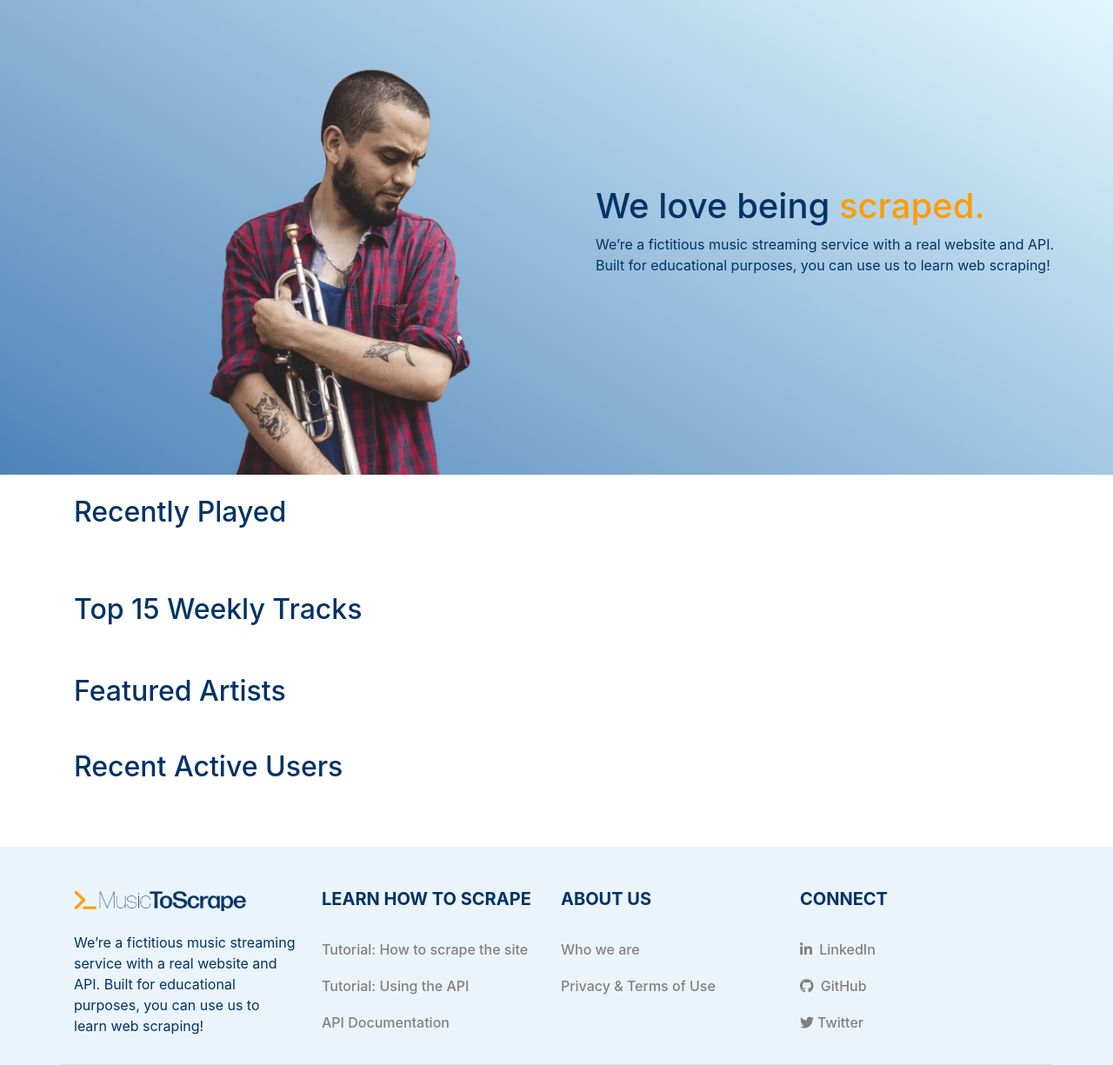
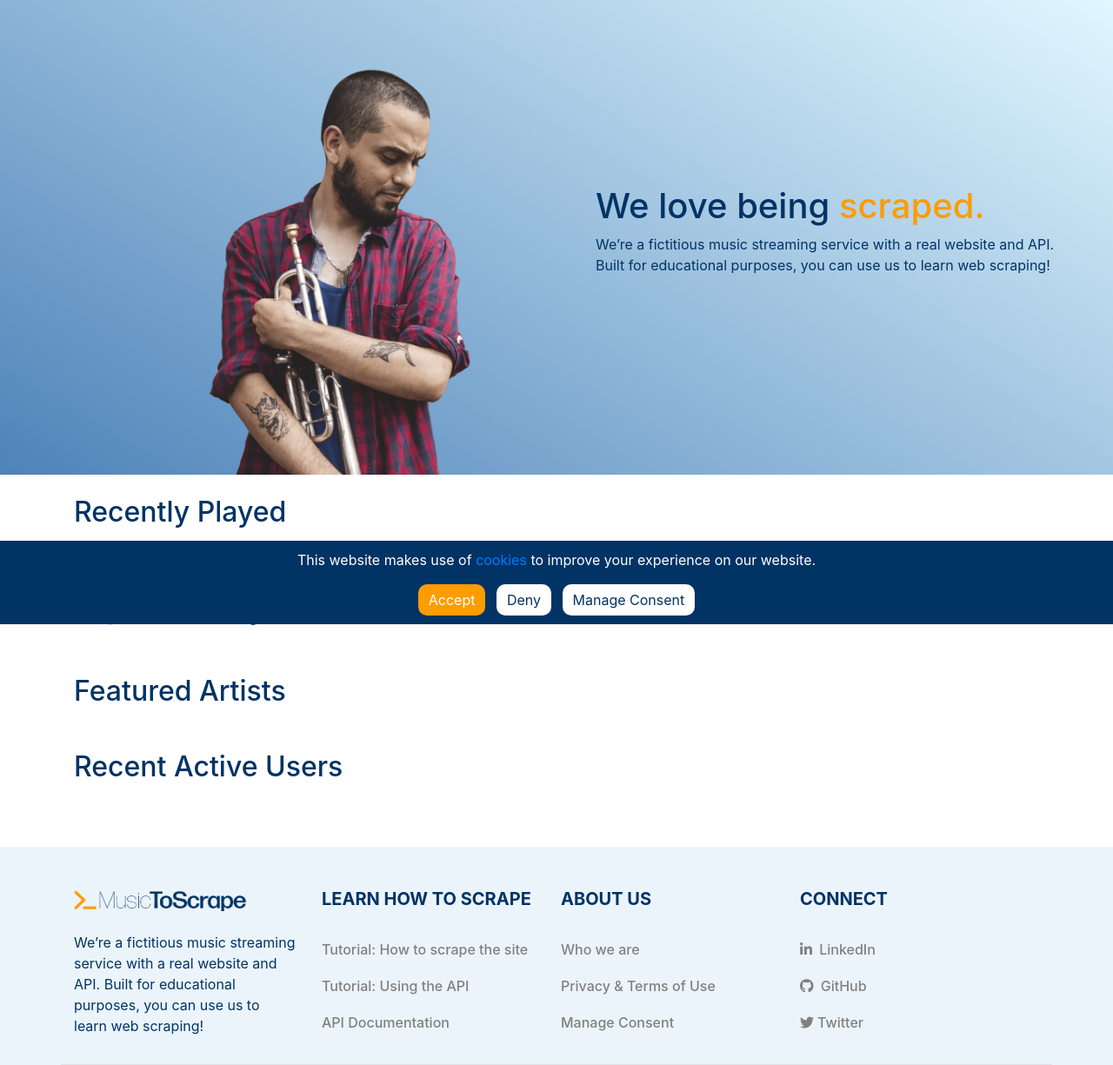
Before and after one commit to tilburgsciencehub/music-to-scrape, a Flask app: page / in a window 1280 px wide. Shown: the part 82-1307 px from the top of the page at 87% size. Run offline with Flask 3, Linux system fonts and the light colour scheme; some libraries are stand-ins or nearby versions.

Commit message:
Fix for issues #35 and #42 (Analytics and Cookies)

```diff
--- a/flask_app/app.py
+++ b/flask_app/app.py
@@ -51,6 +51,10 @@ app.register_blueprint(song_bp)
 def static_css(path):
     return app.send_static_file('css/' + path)
 
+# Add a static route for JavaScript (JS)
+@app.route('/static/js/<path:path>')
+def static_js(path):
+    return app.send_static_file('js/' + path)
 
 if __name__ == '__main__':
     app.run(debug=True)
--- a/flask_app/static/css/style.css
+++ b/flask_app/static/css/style.css
@@ -350,6 +350,46 @@ img {
     animation: spin 1s linear infinite;
 }
 
+/* Cookie Popup */
+#cookie-banner {
+    display: none;
+    position: fixed;
+    bottom: 0;
+    left: 0;
+    right: 0;
+    background-color: #013365;
+    color: #fff;
+    padding: 10px;
+    text-align: center;
+    z-index: 1000;
+}
+
+#cookie-preferences-popup {
+    display: none;
+    position: fixed;
+    top: 50%;
+    left: 50%;
+    transform: translate(-50%, -50%);
+    background-color: #fff;
+    border-radius: 10px;
+    padding: 20px;
+    box-shadow: 0 0 10px rgba(0, 0, 0, 0.2);
+    z-index: 1001;
+}
+
+.btn-primary{
+    background-color: #FE9C00 !important;
+    border-radius: 10px !important;
+    color:white !important;
+    border: none !important;
+}
+
+.btn-secondary{
+    background-color: white !important;
+    border-radius: 10px !important;
+    border: none !important;
+}
+
 @keyframes spin {
     0% {
         transform: rotate(0deg);
--- /dev/null
+++ b/flask_app/static/js/cookies.js
@@ -0,0 +1,105 @@
+function setCookie(name, value, days) {
+    var expires = new Date();
+    expires.setTime(expires.getTime() + days * 24 * 60 * 60 * 1000);
+    document.cookie = name + '=' + value + ';expires=' + expires.toUTCString();
+}
+
+function getCookie(name) {
+    var cookieArr = document.cookie.split(';');
+    for (var i = 0; i < cookieArr.length; i++) {
+        var cookiePair = cookieArr[i].split('=');
+        if (cookiePair[0].trim() === name) {
+            return decodeURIComponent(cookiePair[1]);
+        }
+    }
+    return null;
+}
+
+function addGoogleAnalyticsScript() {
+    var script = document.createElement('script');
+    script.async = true;
+    script.src = 'https://www.googletagmanager.com/gtag/js?id=G-MH61LTNGL6';
+    document.head.appendChild(script);
+
+    var analyticsScript = document.createElement('script');
+    analyticsScript.innerHTML = `
+        window.dataLayer = window.dataLayer || [];
+        function gtag(){dataLayer.push(arguments);}
+        gtag('js', new Date());
+        gtag('config', 'G-MH61LTNGL6');
+    `;
+    document.head.appendChild(analyticsScript);
+}
+
+function removeGoogleAnalyticsScript() {
+    var scripts = document.getElementsByTagName('script');
+    for (var i = scripts.length - 1; i >= 0; i--) {
+        if (scripts[i].src.includes('googletagmanager.com/gtag/js')) {
+            scripts[i].remove();
+        }
+    }
+}
+
+function acceptAllCookies() {
+    // Analytics Cookie
+    addGoogleAnalyticsScript()
+    setCookie('analytics_accepted', 'true', 365);
+}
+
+function RejectAllCookies() {
+    // Analytics Cookie
+    setCookie('analytics_accepted', 'false', 365);
+    removeGoogleAnalyticsScript()
+}
+
+function showCookiePreferences() {
+    var popup = document.getElementById('cookie-preferences-popup');
+    popup.style.display = 'block';
+}
+
+function hideCookiePreferences() {
+    var popup = document.getElementById('cookie-preferences-popup');
+    popup.style.display = 'none';
+}
+
+function saveCookiePreferences() {
+    var analyticsCheckbox = document.getElementById('analytics-cookie');
+
+    if (analyticsCheckbox.checked) {
+        setCookie('analytics_accepted', 'true', 365);
+        addGoogleAnalyticsScript();
+    } else {
+        setCookie('analytics_accepted', 'false', 365);
+        removeGoogleAnalyticsScript();
+    }
+
+    hideCookiePreferences();
+}
+
+window.onload = function () {
+    var cookieBanner = document.getElementById('cookie-banner');
+    var acceptButton = document.getElementById('accept-cookies');
+    var rejectButton = document.getElementById('reject-cookies');
+    var analyticsCheckbox = document.getElementById('analytics-cookie');
+
+    if (!getCookie('analytics_accepted')) {
+        cookieBanner.style.display = 'block';
+
+        acceptButton.addEventListener('click', function () {
+            cookieBanner.style.display = 'none';
+            acceptAllCookies();
+        });
+
+        rejectButton.addEventListener('click', function () {
+            setCookie('cookie_accepted', 'false', 365);
+            cookieBanner.style.display = 'none';
+        });
+
+    } else if (getCookie('analytics_accepted') === 'true') {
+        addGoogleAnalyticsScript();
+    }
+
+    if (getCookie('analytics_accepted') === 'true') {
+        analyticsCheckbox.checked = true;
+    }
+};
--- a/flask_app/templates/partials/footer.html
+++ b/flask_app/templates/partials/footer.html
@@ -27,6 +27,7 @@
                     <ul class="list-group">
                         <li class="list-group-item bg-transparent border-0 p-0 mb-2"><a href="/about">Who we are</a></li>
                         <li class="list-group-item bg-transparent border-0 p-0 mb-2"><a href="/privacy_terms">Privacy & Terms of Use</a></li>
+                        <li class="list-group-item bg-transparent border-0 p-0 mb-2"><a style="color: gray;cursor:pointer" onclick="showCookiePreferences()">Manage Consent</a></li>
                         <!--
                             <li class="list-group-item bg-transparent border-0 p-0 mb-2"><a href="">Page 1</a></li>
                         <li class="list-group-item bg-transparent border-0 p-0 mb-2"><a href="">Page 1</a></li>
--- a/flask_app/templates/partials/head.html
+++ b/flask_app/templates/partials/head.html
@@ -11,4 +11,25 @@
     <link href="https://fonts.googleapis.com/css?family=Rubik" rel="stylesheet">
     <script src="https://kit.fontawesome.com/4e7776d591.js" crossorigin="anonymous"></script>
     <link rel="stylesheet" href="{{ url_for('static_css', path='style.css') }}">
+    <script src="{{ url_for('static_js', path='cookies.js') }}"></script>
 </head>
+<body>
+    <div id="cookie-banner">
+        <p>This website makes use of <a href="/privacy_terms">cookies</a> to improve your experience on our website.</p>
+        <button class="btn btn-primary mr-2" id="accept-cookies">Accept</button>
+        <button class="btn btn-secondary mr-2" id="reject-cookies">Deny</button>
+        <button class="btn btn-secondary" id="cookie-preferences" onclick="showCookiePreferences()">Manage Consent</button>
+    </div>
+
+    <div id="cookie-preferences-popup">
+        <h2>Manage Consent</h2>
+        <p>You have full control over your cookies at Music To Scrape:</p>
+        <ul style="list-style: none;padding-inline-start: 0px;">
+            <li style="display: flex;align-items: center;">
+                <input type="checkbox" id="analytics-cookie" style="margin-right:10px;">
+                <label for="analytics-cookie"><strong>Google Analytics:</strong> This code manages the deployment of various marketing and analytics tags on the website.</label>
+            </li>
+        </ul>
+        <p>Want to know more? Check our <a href="/privacy_terms">Privacy & Terms of Use</a></p>
+        <button class="btn btn-primary" onclick="saveCookiePreferences()">Save Consent</button>
+    </div>
--- a/flask_app/templates/partials/header.html
+++ b/flask_app/templates/partials/header.html
@@ -1,5 +1,3 @@
-<body>
-
 <!-- Header -->
 <header>
     <!-- Top Bar -->
```
